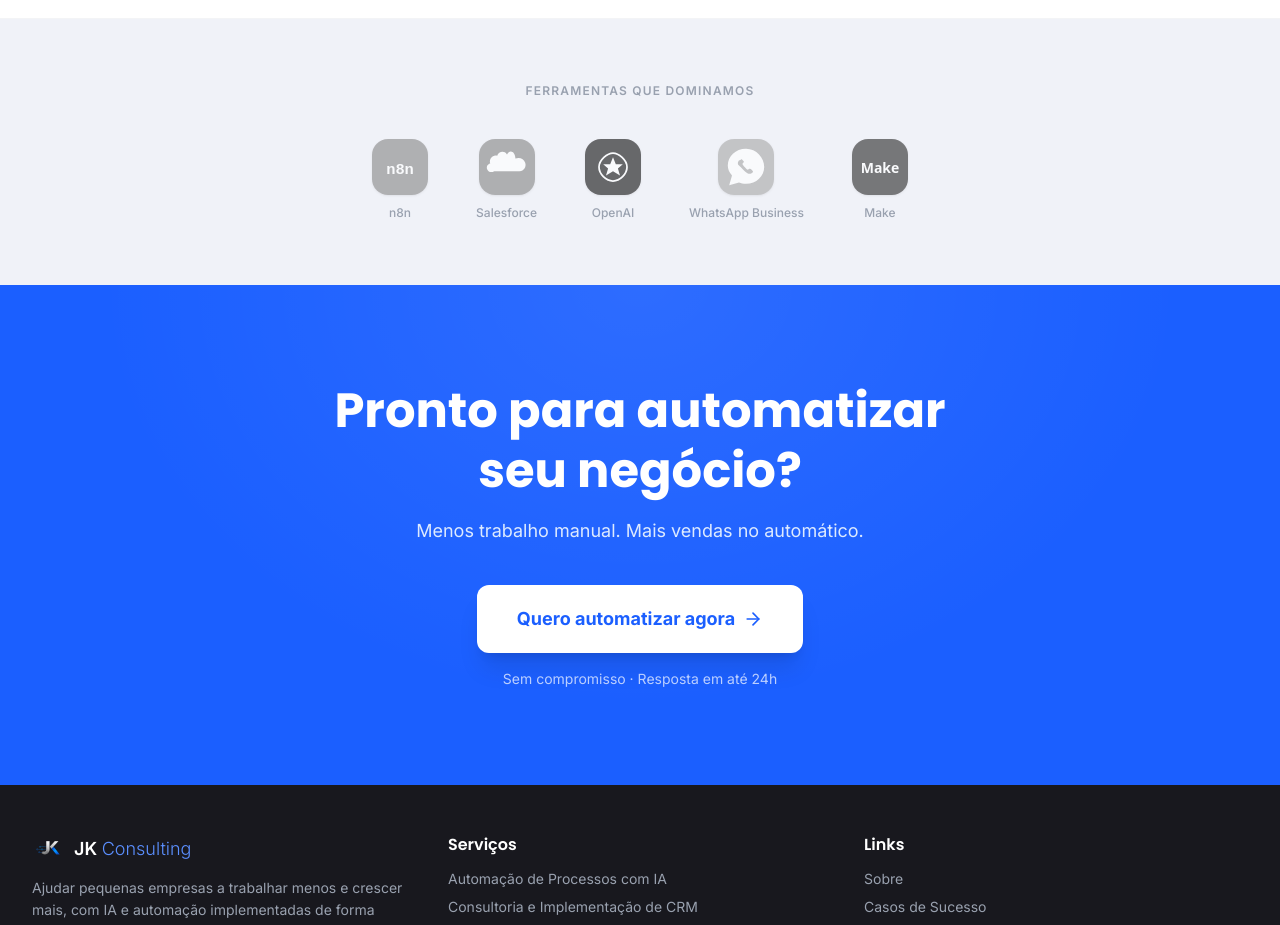
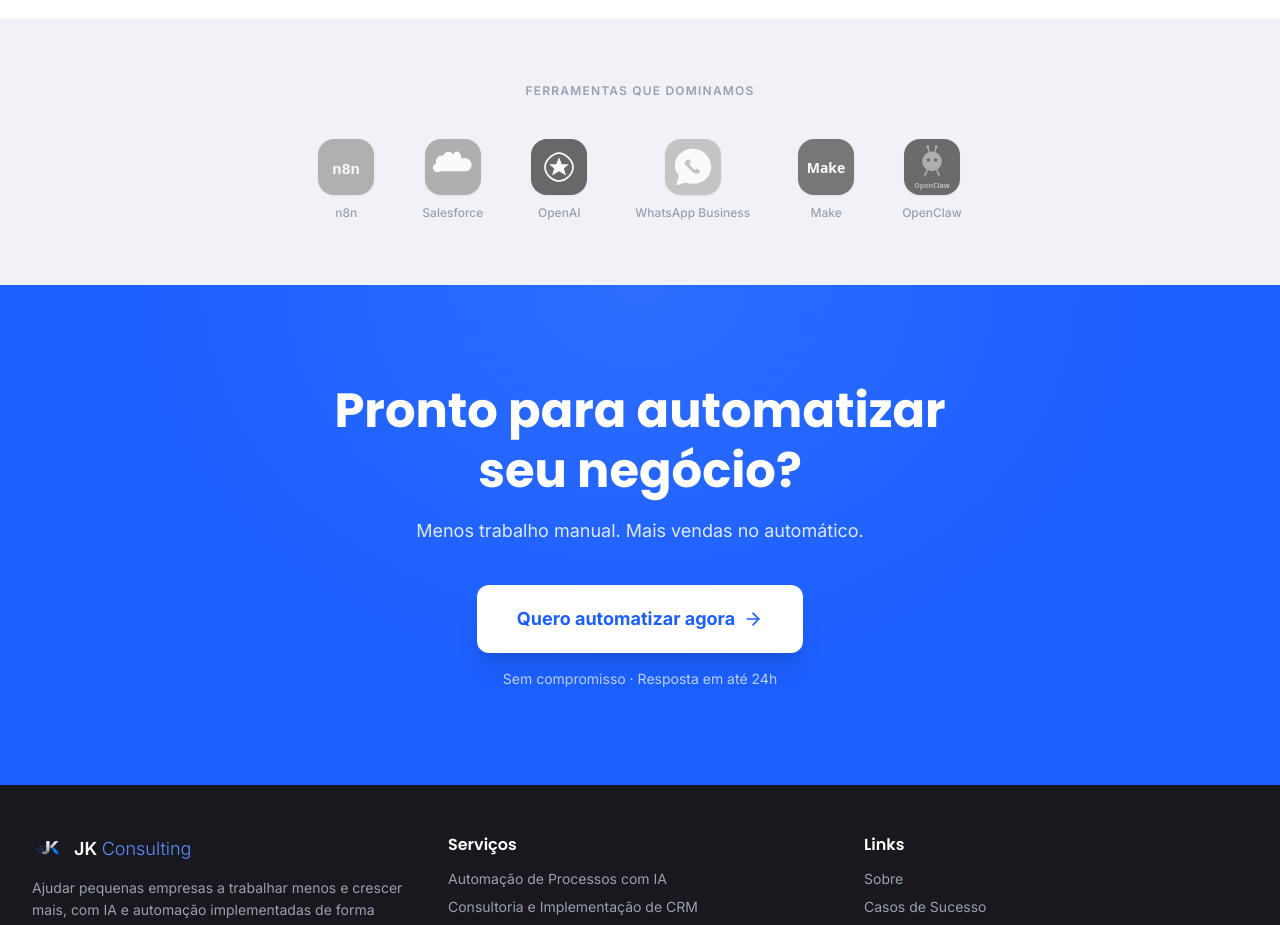
Before and after one commit to jkconsultingti-ops/JkConsulting, a Next.js app: page / in a window 1280 px wide. Shown: the part 4820-5745 px from the top of the page. Built offline with nearby package versions, Linux system fonts and the light colour scheme.

Commit message:
feat: add OpenClaw to tools section

```diff
--- a/src/app/page.tsx
+++ b/src/app/page.tsx
@@ -296,6 +296,7 @@
               { name: "OpenAI", src: "/tools/openai.svg" },
               { name: "WhatsApp Business", src: "/tools/whatsapp.svg" },
               { name: "Make", src: "/tools/make.svg" },
+              { name: "OpenClaw", src: "/tools/openclaw.svg" },
             ].map(({ name, src }) => (
               <div key={name} className="flex flex-col items-center gap-2.5 group">
                 <div className="w-14 h-14 rounded-2xl overflow-hidden grayscale opacity-60 group-hover:grayscale-0 group-hover:opacity-100 transition-all duration-300 shadow-sm">
```
Also changed, not shown: public/tools/openclaw.svg (added).
